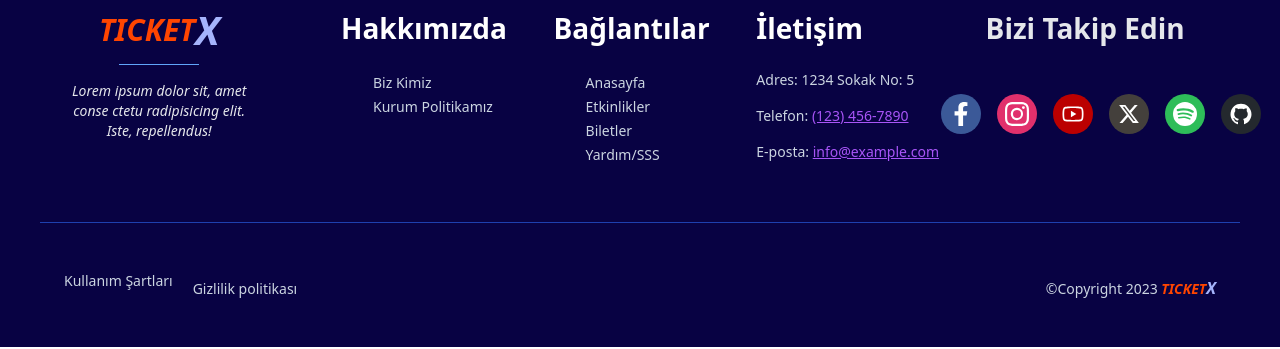
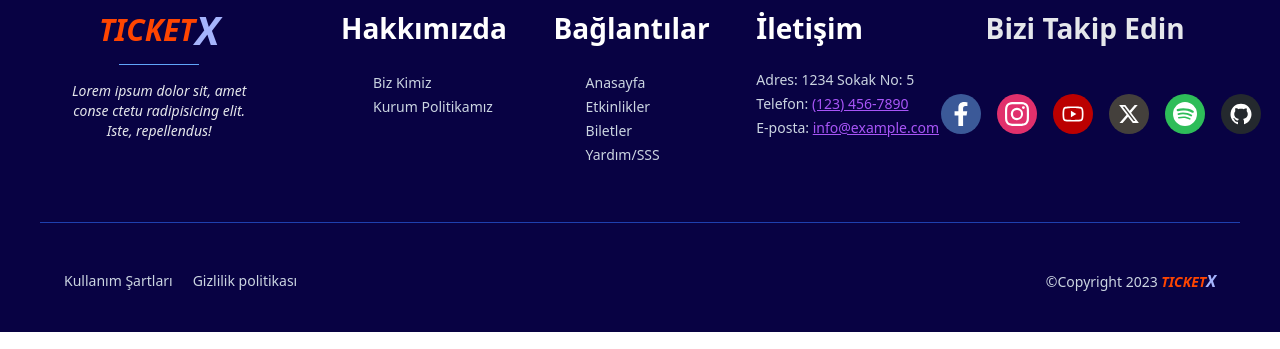
Before and after one commit to alibasdemir/react-django, a React (Create React App) app in the folder frontend/: page /search-results in a window 1280 px wide. Shown: the part 398-747 px from the top of the page. Built offline with nearby package versions, Linux system fonts and the light colour scheme; no server answers.

Commit message:
added style edit

```diff
--- a/frontend/src/components/Footer.jsx
+++ b/frontend/src/components/Footer.jsx
@@ -92,23 +92,23 @@ function Footer() {
             </li>
           </ul>
         </div>
-        <div className="md:w-1/7 pt-5 lg:block hidden">
+        <div className=" md:w-1/7 pt-5 lg:block hidden ">
           <h3 className="text-l font-bold mb-3 pb-2">İletişim</h3>
-          <address className="text-slate-300 text-sm ">
-            <p>Adres: 1234 Sokak No: 5</p>
-            <p>
+          <address className="text-slate-300 text-sm flex flex-col ">
+            <span className="mb-1">Adres: 1234 Sokak No: 5</span>
+            <span className="mb-1">
               Telefon:{" "}
               <Link href="tel:(123) 456-7890" className="text-purple-500">
                 {" "}
                 (123) 456-7890
               </Link>
-            </p>
-            <p>
+            </span>
+            <span className="mb-1">
               E-posta:{" "}
               <Link href="mailto:info@example.com" className="text-purple-500">
                 info@example.com
               </Link>
-            </p>
+            </span>
           </address>
         </div>
 
@@ -174,19 +174,19 @@ function Footer() {
       </div>
       <div className="h-px bg-blue-800"></div>
       <div className="flex flex-col md:flex-row items-center pt-5 mx-4 md:mx-24 text-slate-300 text-sm md:space-y-0">
-        <p
+        <span
           className="hover:underline hover:text-purple-700"
           style={{ cursor: "pointer" }}
         >
           Kullanım Şartları
-        </p>
+        </span>
         <div className="md:ml-5"></div>
-        <p
+        <span
           className="hover:underline hover:text-purple-700"
           style={{ cursor: "pointer" }}
         >
           Gizlilik politikası
-        </p>
+        </span>
         <div className="md:ml-5"></div>
         <p className="md:ml-auto">
           ©Copyright 2023{" "}
```
